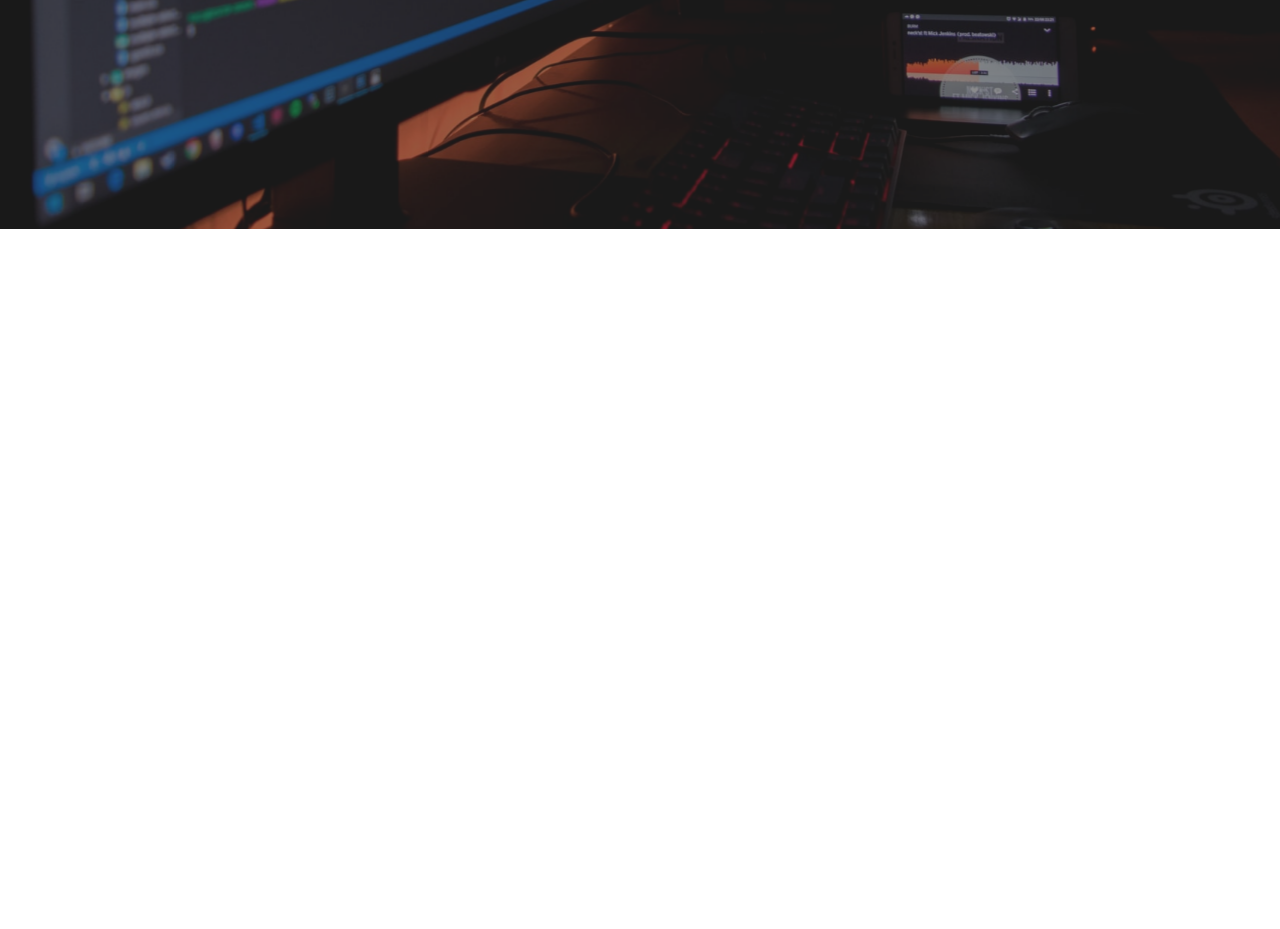
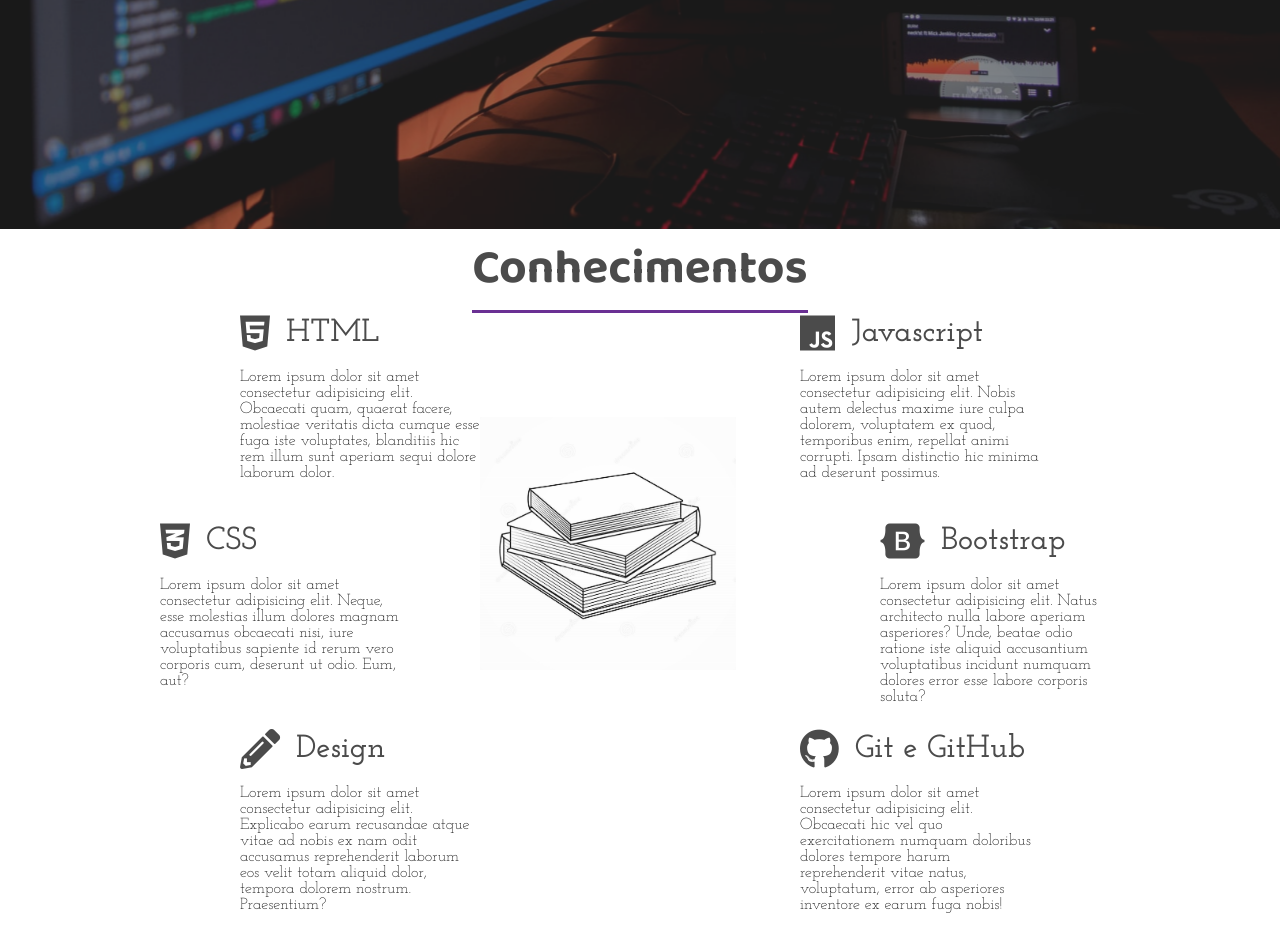
Before and after one commit to kuwabaraxxx/Novo, a plain HTML site: page index.html in a window 1280 px wide. Shown: the part 571-1500 px from the top of the page. Before the commit the page ends 800 px from the top, so only its background shows below. Drawn offline with Linux system fonts and the light colour scheme.

Commit message:
Conhecimentos

```diff
--- a/index.html
+++ b/index.html
@@ -33,7 +33,7 @@
                 <button>Saiba Mais</button>
             </div>
         </header>
-        <div class="sidebar">
+        <aside class="sidebar">
             <nav>
                 <ul class="menu">
                     <li class="menu-item"><a href="#" class="menu-link">Home</a></li>
@@ -48,7 +48,73 @@
                 <a href="#"><i class="fab fa-github-alt"></i></a>
                 <a href="#"><i class="fab fa-twitter"></i></a>
             </div>
-        </div>
+        </aside>
+
+        <section class="sessao-conhecimentos">
+            <div class="sessao-header">
+                <h1>Conhecimentos</h1>
+            </div>
+            <div class="conhecimentos">
+                <div class="conhecimento">
+                    <div class="conhecimento-header">
+                        <i class="fab fa-html5"></i>
+                        <h3>HTML</h3>
+                    </div>
+                    <div class="conhecimento-text">
+                        <p>Lorem ipsum dolor sit amet consectetur adipisicing elit. Obcaecati quam, quaerat facere, molestiae veritatis dicta cumque esse fuga iste voluptates, blanditiis hic rem illum sunt aperiam sequi dolore laborum dolor.</p>
+                    </div>
+                </div>
+                <div class="conhecimento">
+                    <div class="conhecimento-header">
+                        <i class="fab fa-css3-alt"></i>
+                        <h3>CSS</h3>
+                    </div>
+                    <div class="conhecimento-text">
+                        <p>Lorem ipsum dolor sit amet consectetur adipisicing elit. Neque, esse molestias illum dolores magnam accusamus obcaecati nisi, iure voluptatibus sapiente id rerum vero corporis cum, deserunt ut odio. Eum, aut?</p>
+                    </div>
+                </div>
+                <div class="conhecimento">
+                    <div class="conhecimento-header">
+                        <i class="fas fa-pencil-alt"></i>
+                        <h3>Design</h3>
+                    </div>
+                    <div class="conhecimento-text">
+                        <p>Lorem ipsum dolor sit amet consectetur adipisicing elit. Explicabo earum recusandae atque vitae ad nobis ex nam odit accusamus reprehenderit laborum eos velit totam aliquid dolor, tempora dolorem nostrum. Praesentium?</p>
+                    </div>
+                </div>
+                <div class="conhecimento">
+                    <div class="conhecimento-header">
+                        <i class="fab fa-js"></i>
+                        <h3>Javascript</h3>
+                    </div>
+                    <div class="conhecimento-text">
+                        <p>Lorem ipsum dolor sit amet consectetur adipisicing elit. Nobis autem delectus maxime iure culpa dolorem, voluptatem ex quod, temporibus enim, repellat animi corrupti. Ipsam distinctio hic minima ad deserunt possimus.</p>
+                    </div>
+                </div>
+                <div class="conhecimento">
+                    <div class="conhecimento-header">
+                        <i class="fab fa-bootstrap"></i>
+                        <h3>Bootstrap</h3>
+                    </div>
+                    <div class="conhecimento-text">
+                        <p>Lorem ipsum dolor sit amet consectetur adipisicing elit. Natus architecto nulla labore aperiam asperiores? Unde, beatae odio ratione iste aliquid accusantium voluptatibus incidunt numquam dolores error esse labore corporis soluta?</p>
+                    </div>
+                </div>
+                <div class="conhecimento">
+                    <div class="conhecimento-header">
+                        <i class="fab fa-github"></i>
+                        <h3>Git e GitHub</h3>
+                    </div>
+                    <div class="conhecimento-text">
+                        <p>Lorem ipsum dolor sit amet consectetur adipisicing elit. Obcaecati hic vel quo exercitationem numquam doloribus dolores tempore harum reprehenderit vitae natus, voluptatum, error ab asperiores inventore ex earum fuga nobis!</p>
+                    </div>
+                </div>
+                <div class="conhecimentos-img-wrapper">
+                    <img src="imagens/conhecimentos.jpg" alt="imagen conhecimentos">
+                </div>
+            </div>
+        </section>
+
     </div>
 </body>
 <script src="script.js"></script>
--- a/style.css
+++ b/style.css
@@ -233,3 +233,84 @@ header{
 .social-media i:hover{
     background-color: #a044ff;
 }
+
+.conhecimentos{
+    display: grid;
+    grid-template-columns: repeat(16, 1fr);
+    grid-template-rows: repeat(6, 6rem);
+    row-gap: .5rem;
+}
+
+.conhecimento:nth-child(1){
+    grid-column: 4 / 7;
+    grid-row: 1 / 3;
+}
+.conhecimento:nth-child(2){
+    grid-column: 3 / 6;
+    grid-row: 3 / 5;
+}
+.conhecimento:nth-child(3){
+    grid-column: 4 / 7;
+    grid-row: 5 / -1;
+}
+.conhecimento:nth-child(4){
+    grid-column: 11 / 14;
+    grid-row: 1 / 3;
+}
+.conhecimento:nth-child(5){
+    grid-column: 12 / 15;
+    grid-row: 3 / 5;
+}
+.conhecimento:nth-child(6){
+    grid-column: 11 / 14;
+    grid-row: 5 / -1;
+}
+
+.sessao-conhecimentos{
+    background-color: #ffffff;
+}
+
+.sessao-header{
+    display: flex;
+    align-items: center;
+    justify-content: center;
+}
+
+.sessao-header h1{
+    font-family: var(--font-primary);
+    font-size: 3rem;
+    color: #4b4b4b;
+    border-bottom: solid 3px #6a3093;
+    margin-bottom: 1,5rem;
+
+}
+
+.conhecimento-header{
+    display: flex;
+    align-items: center;
+    color: #4b4b4b;
+}
+
+.conhecimento-header i{
+    font-size: 2.5rem;
+}
+
+.conhecimento-header h3{
+    font-family: var(--font-secundary);
+    font-size: 2rem;
+    padding-left: 1rem;
+}
+
+.conhecimento-text{
+    font-family: var(--font-secundary);
+    margin-top: 1rem;
+}
+
+.conhecimentos-img-wrapper{
+    grid-column: 7 / 11;
+    grid-row: 2 / 6;
+}
+.conhecimentos-img-wrapper img{
+    object-fit: cover;
+    width: 80%;
+}
```
Also changed, not shown: imagens/conhecimentos.jpg (added).
